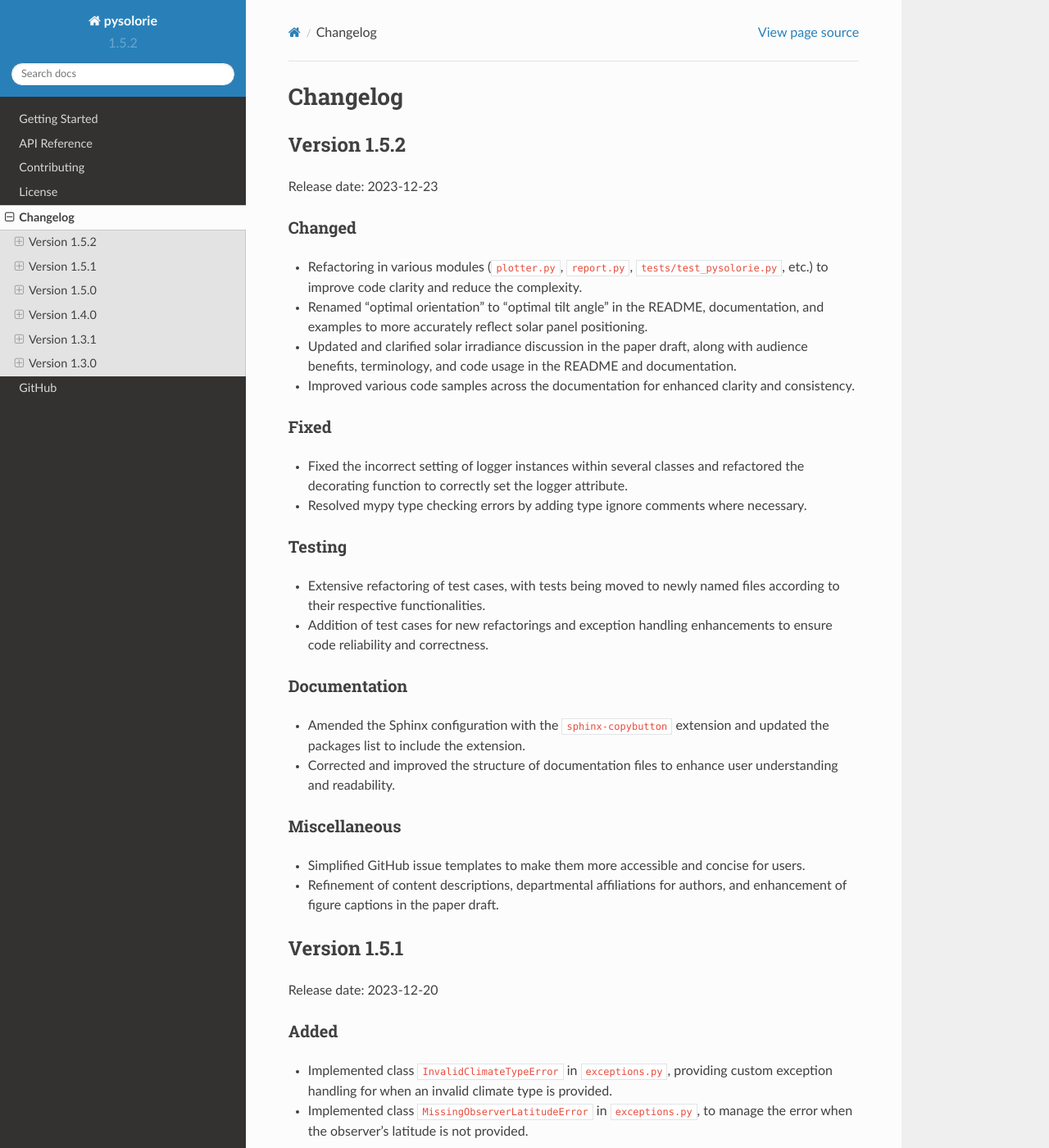
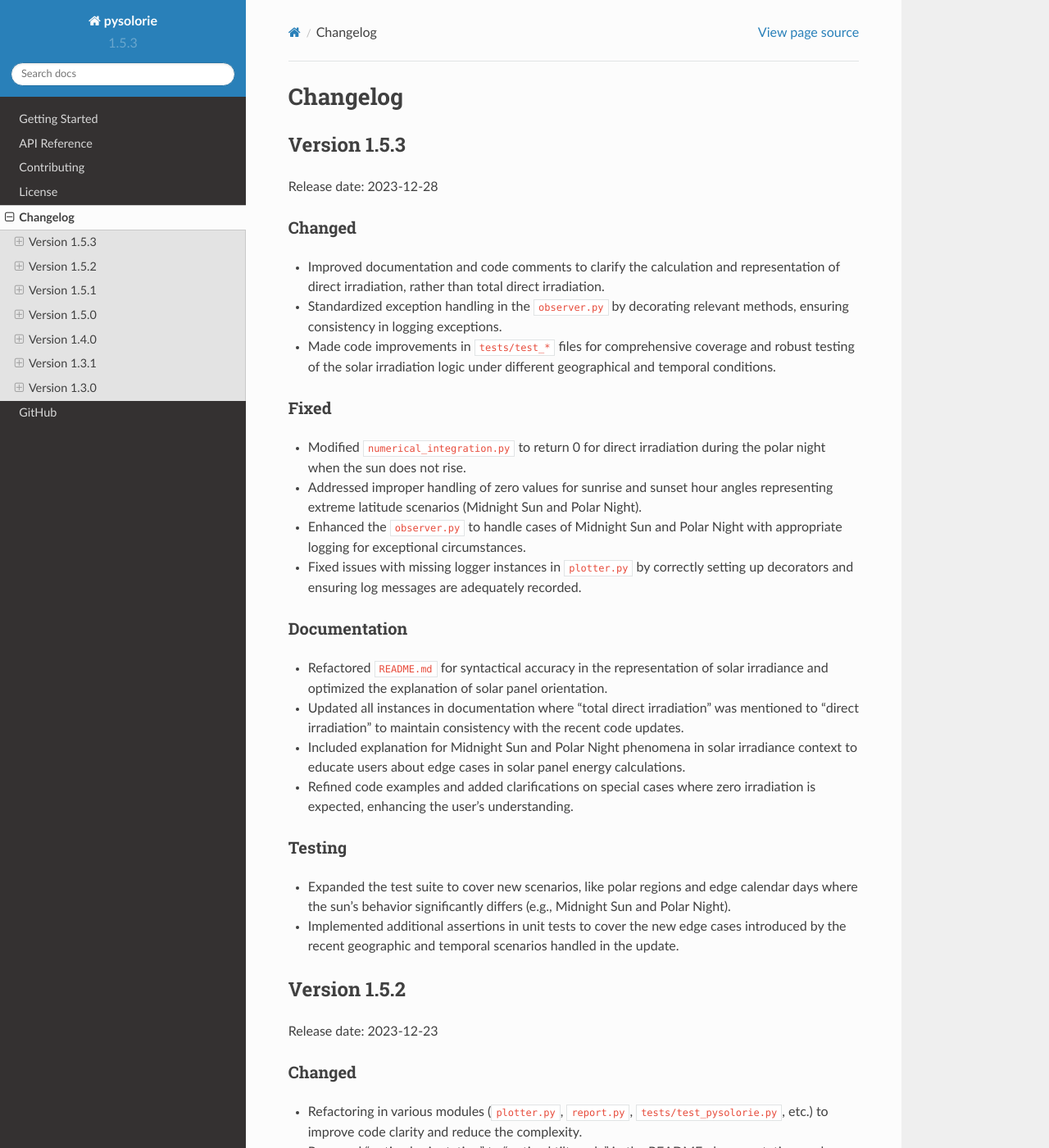
Before and after one commit to aaghamohammadi/pysolorie, a Sphinx documentation site: the page built from docs/changelog.rst, in a window 1280 px wide and 1400 px high. Shown: the whole window at 82% size. Built offline with Sphinx 7.4.7 and the Read the Docs theme 2.0.0, drawn with Linux system fonts in a browser that asks for light colours.

Commit message:
Ready to publish v1.5.3

```diff
--- a/docs/changelog.rst
+++ b/docs/changelog.rst
@@ -1,5 +1,39 @@
 Changelog
 =========
+
+Version 1.5.3
+-------------
+
+Release date: 2023-12-28
+
+Changed
+^^^^^^^
+
+- Improved documentation and code comments to clarify the calculation and representation of direct irradiation, rather than total direct irradiation.
+- Standardized exception handling in the ``observer.py`` by decorating relevant methods, ensuring consistency in logging exceptions.
+- Made code improvements in ``tests/test_*`` files for comprehensive coverage and robust testing of the solar irradiation logic under different geographical and temporal conditions.
+
+Fixed
+^^^^^
+- Modified ``numerical_integration.py`` to return 0 for direct irradiation during the polar night when the sun does not rise.
+- Addressed improper handling of zero values for sunrise and sunset hour angles representing extreme latitude scenarios (Midnight Sun and Polar Night).
+- Enhanced the ``observer.py`` to handle cases of Midnight Sun and Polar Night with appropriate logging for exceptional circumstances.
+- Fixed issues with missing logger instances in ``plotter.py`` by correctly setting up decorators and ensuring log messages are adequately recorded.
+
+Documentation
+^^^^^^^^^^^^^
+- Refactored ``README.md`` for syntactical accuracy in the representation of solar irradiance and optimized the explanation of solar panel orientation.
+- Updated all instances in documentation where "total direct irradiation" was mentioned to "direct irradiation" to maintain consistency with the recent code updates.
+- Included explanation for Midnight Sun and Polar Night phenomena in solar irradiance context to educate users about edge cases in solar panel energy calculations.
+- Refined code examples and added clarifications on special cases where zero irradiation is expected, enhancing the user's understanding.
+
+Testing
+^^^^^^^
+
+- Expanded the test suite to cover new scenarios, like polar regions and edge calendar days where the sun's behavior significantly differs (e.g., Midnight Sun and Polar Night).
+- Implemented additional assertions in unit tests to cover the new edge cases introduced by the recent geographic and temporal scenarios handled in the update.
+
+
 
 Version 1.5.2
 -------------
--- a/setup.cfg
+++ b/setup.cfg
@@ -1,6 +1,6 @@
 [metadata]
 name = pysolorie
-version = 1.5.2
+version = 1.5.3
 description = Orientation Analysis of Solar Panel
 long_description = file: README.md
 long_description_content_type = text/markdown
```
